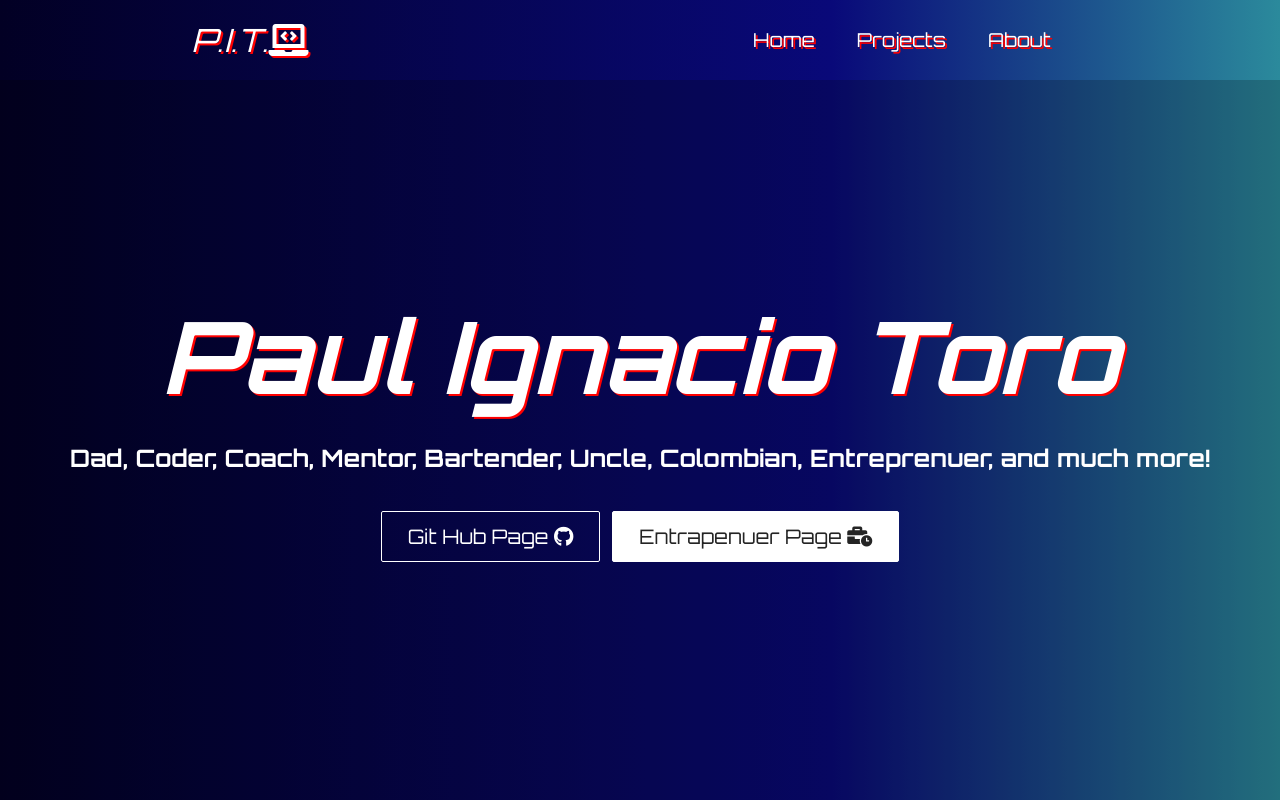
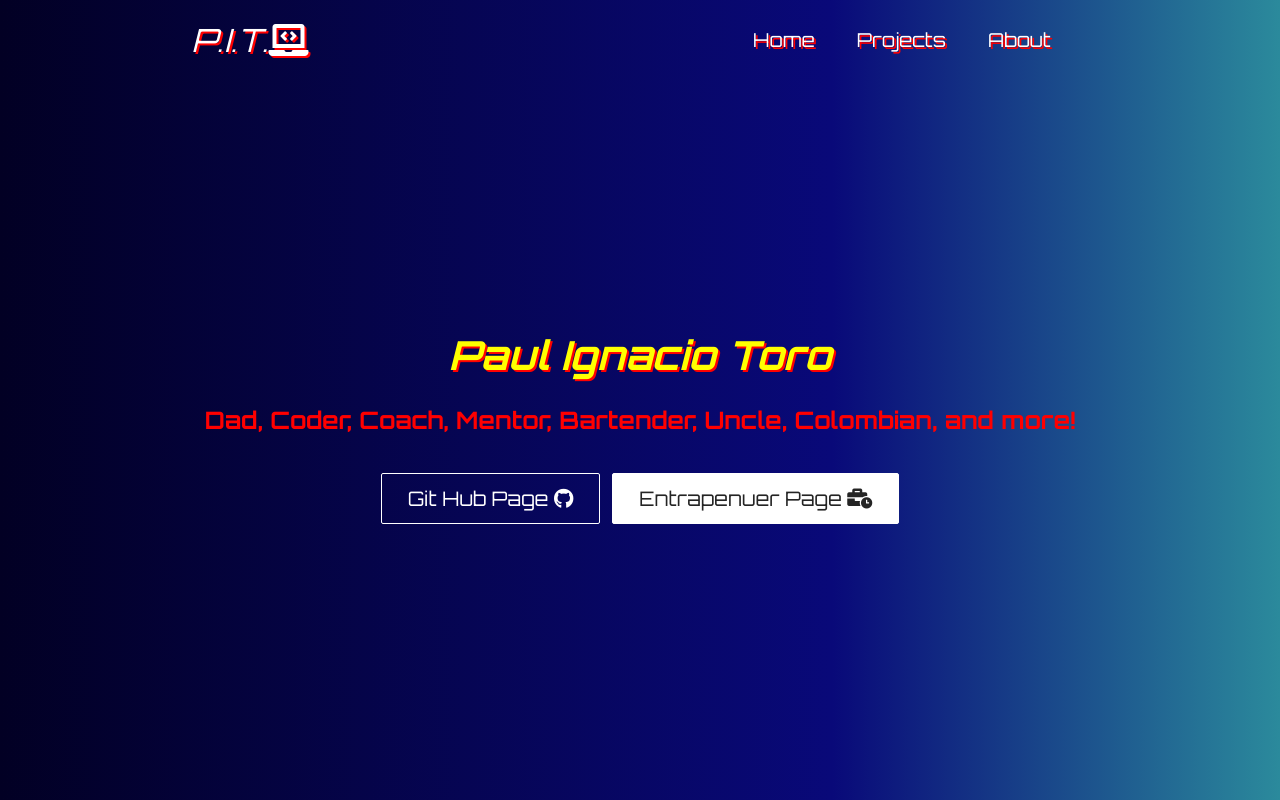
Before and after one commit to pault929/React-PorthHW20, a React (Create React App) app in the folder paulsport/: page / in a window 1280 px wide. Shown: the top 800 px of the page. Built offline with nearby package versions, Linux system fonts and the light colour scheme.

Commit message:
added some code, not finished yet

```diff
--- a/paulsport/src/App.css
+++ b/paulsport/src/App.css
@@ -44,3 +44,7 @@
     color: #fff;
     font-size: 100px;
   }
+  h1{
+    font-size: 25px !important;
+    color: green !important;
+  }
--- a/paulsport/src/components/Cards.js
+++ b/paulsport/src/components/Cards.js
@@ -22,7 +22,8 @@ function Cards() {
               path='/services'
             />
           </ul>
-
+          <h1>Some of my Code in action!</h1>
+          <br></br>
           <ul className='cards__items'>
             <CardItem
               src='images/quizp.JPG'
--- a/paulsport/src/components/HeroSection.css
+++ b/paulsport/src/components/HeroSection.css
@@ -1,12 +1,5 @@
-video {
-  object-fit: cover;
-  width: 100%;
-  height: 100%;
-  position: fixed;
-  z-index: -1;
-}
 h3{
-  color: white;
+  color: red;
   padding-top: 25px;
   font-size: 1.5rem;
   text-align: center;
@@ -20,7 +13,6 @@ h3{
   flex-direction: column;
   justify-content: center;
   align-items: center;
-  box-shadow: inset 0 0 0 1000px rgba(0, 0, 0, 0.2);
   object-fit: contain;
 }
 
@@ -81,3 +73,9 @@ h3{
     width: 100%;
   }
 }
+
+.mainpg{
+  font-size:2.5rem !important;
+  color: yellow !important;
+
+}
--- a/paulsport/src/components/HeroSection.js
+++ b/paulsport/src/components/HeroSection.js
@@ -7,9 +7,9 @@ function HeroSection() {
   return (
     <div className='hero-container'>
       {/* <video src='/videos/video-1.mp4' autoPlay loop muted /> */}
-      <h1><em>Paul Ignacio Toro</em></h1>
+      <h1 class="mainpg"><em>Paul Ignacio Toro</em></h1>
       <h3>Dad, Coder, Coach, Mentor, Bartender, Uncle,
-      Colombian, Entreprenuer, and much more! </h3>
+      Colombian, and more! </h3>
 
 
 
```
Also changed, not shown: 1 other file (tests, documents, lock files or other folders).
